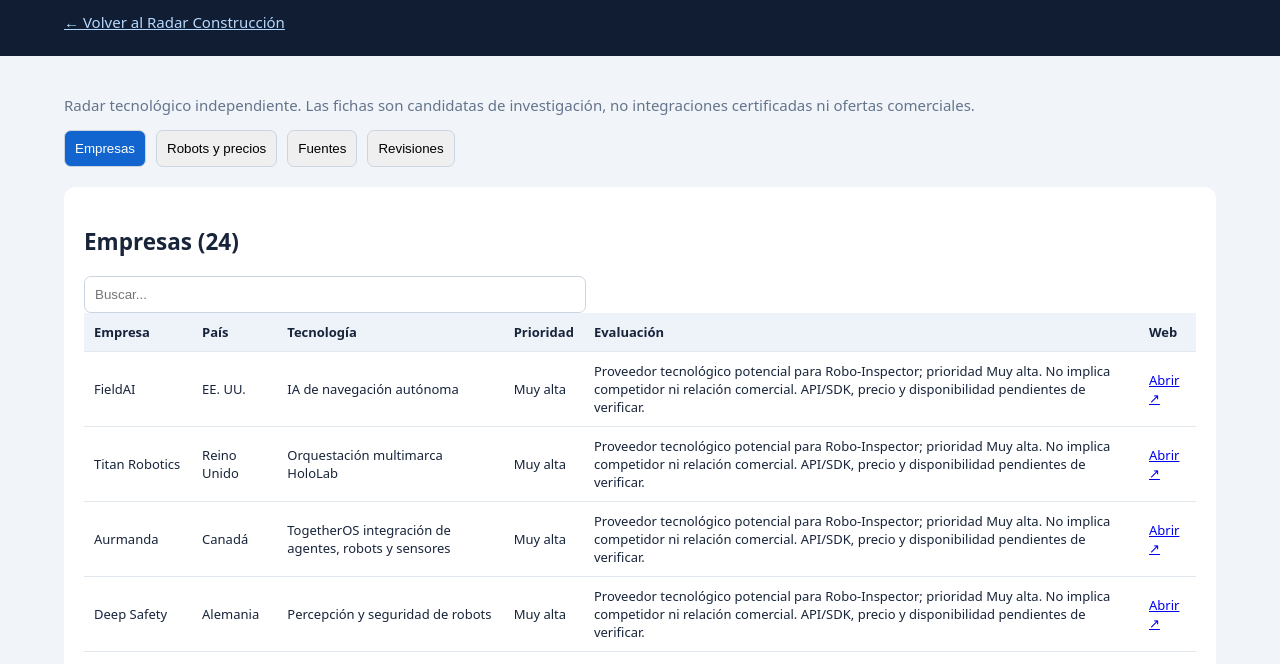
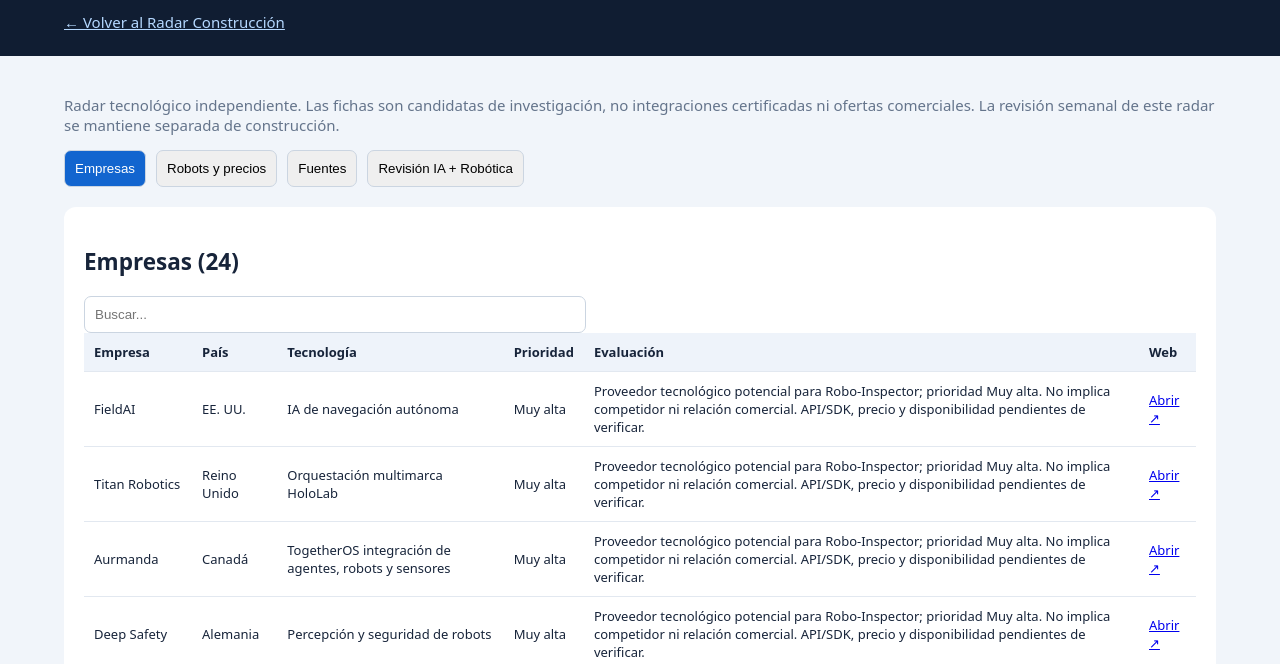
Before and after one commit to primitivo-carranza/pct-intelligence, a plain HTML site: page robotics.html in a window 1280 px wide. Shown: the part 128-792 px from the top of the page. Drawn offline with Linux system fonts and the light colour scheme.

Commit message:
Aislar radar de construcción y separar revisiones IA robótica

```diff
--- a/robotics.html
+++ b/robotics.html
@@ -1,6 +1,6 @@
-<!doctype html><html lang="es"><head><meta charset="utf-8"><meta name="viewport" content="width=device-width,initial-scale=1"><title>PCT · Radar IA + Robótica</title><style>body{margin:0;font:15px system-ui;background:#f1f5fa;color:#17243a}header{background:#101d32;color:#fff;padding:24px 5vw}header a{color:#b5d8ff}main{max-width:1400px;margin:auto;padding:24px 5vw}nav{display:flex;gap:10px;flex-wrap:wrap;margin-bottom:20px}button,input{padding:10px;border:1px solid #cbd5e1;border-radius:7px}button{cursor:pointer}button.active{background:#1265cf;color:white}section{background:white;border-radius:12px;padding:20px;margin-bottom:16px}table{width:100%;border-collapse:collapse}td,th{text-align:left;padding:10px;border-bottom:1px solid #e2e8f0;font-size:13px}th{background:#eef3fa}.scroll{overflow:auto}.muted{color:#64748b}.grid{display:flex;gap:15px;flex-wrap:wrap}.card{background:#edf4ff;padding:18px;border-radius:8px;min-width:170px}.card b{font-size:26px;display:block}</style></head><body><header><h1>◈ Radar IA + Robótica</h1><p>Robo-Inspector · PCT Engineering Resources</p><a href="index.html">← Volver al Radar Construcción</a></header><main><p class="muted">Radar tecnológico independiente. Las fichas son candidatas de investigación, no integraciones certificadas ni ofertas comerciales.</p><nav id="tabs"></nav><section id="view">Cargando…</section></main><script>
+<!doctype html><html lang="es"><head><meta charset="utf-8"><meta name="viewport" content="width=device-width,initial-scale=1"><title>PCT · Radar IA + Robótica</title><style>body{margin:0;font:15px system-ui;background:#f1f5fa;color:#17243a}header{background:#101d32;color:#fff;padding:24px 5vw}header a{color:#b5d8ff}main{max-width:1400px;margin:auto;padding:24px 5vw}nav{display:flex;gap:10px;flex-wrap:wrap;margin-bottom:20px}button,input{padding:10px;border:1px solid #cbd5e1;border-radius:7px}button{cursor:pointer}button.active{background:#1265cf;color:white}section{background:white;border-radius:12px;padding:20px;margin-bottom:16px}table{width:100%;border-collapse:collapse}td,th{text-align:left;padding:10px;border-bottom:1px solid #e2e8f0;font-size:13px}th{background:#eef3fa}.scroll{overflow:auto}.muted{color:#64748b}.grid{display:flex;gap:15px;flex-wrap:wrap}.card{background:#edf4ff;padding:18px;border-radius:8px;min-width:170px}.card b{font-size:26px;display:block}</style></head><body><header><h1>◈ Radar IA + Robótica</h1><p>Robo-Inspector · PCT Engineering Resources</p><a href="index.html">← Volver al Radar Construcción</a></header><main><p class="muted">Radar tecnológico independiente. Las fichas son candidatas de investigación, no integraciones certificadas ni ofertas comerciales. La revisión semanal de este radar se mantiene separada de construcción.</p><nav id="tabs"></nav><section id="view">Cargando…</section></main><script>
 const esc=x=>String(x??'').replace(/[&<>"']/g,c=>({'&':'&amp;','<':'&lt;','>':'&gt;','"':'&quot;',"'":'&#39;'}[c]));
-const sections={'Empresas':['companies',[['name','Empresa'],['country','País'],['specialty','Tecnología'],['priority','Prioridad'],['notes','Evaluación'],['source','Web']]],'Robots y precios':['models',[['manufacturer','Fabricante'],['name','Robot'],['price','Precio indicativo'],['integration','Integración'],['status','Estado']]],'Fuentes':['sources',[['name','Fuente'],['kind','Tipo'],['frequency','Revisión'],['source','Enlace']]],'Revisiones':['reviews',[['name','Fecha'],['summary','Hallazgos'],['actions','Acciones']]]};
+const sections={'Empresas':['companies',[['name','Empresa'],['country','País'],['specialty','Tecnología'],['priority','Prioridad'],['notes','Evaluación'],['source','Web']]],'Robots y precios':['models',[['manufacturer','Fabricante'],['name','Robot'],['price','Precio indicativo'],['integration','Integración'],['status','Estado']]],'Fuentes':['sources',[['name','Fuente'],['kind','Tipo'],['frequency','Revisión'],['source','Enlace']]],'Revisión IA + Robótica':['reviews',[['name','Fecha'],['summary','Hallazgos'],['actions','Acciones']]]};
 let data={},tab='Empresas';const key='pct-robotics-v1';
 function render(){document.getElementById('tabs').innerHTML=Object.keys(sections).map(k=>'<button data-tab="'+esc(k)+'" class="'+(k===tab?'active':'')+'">'+esc(k)+'</button>').join('');document.querySelectorAll('[data-tab]').forEach(b=>b.onclick=()=>{tab=b.dataset.tab;render()});let [k,fields]=sections[tab],rows=data[k]||[];document.getElementById('view').innerHTML='<h2>'+esc(tab)+' ('+rows.length+')</h2><input id="search" placeholder="Buscar..." style="width:min(95%,480px)"><div class="scroll" id="results"></div>';function draw(q=''){let filtered=rows.filter(r=>JSON.stringify(r).toLowerCase().includes(q.toLowerCase()));document.getElementById('results').innerHTML='<table><thead><tr>'+fields.map(f=>'<th>'+esc(f[1])+'</th>').join('')+'</tr></thead><tbody>'+filtered.map(r=>'<tr>'+fields.map(([f])=>'<td>'+((f==='source'&&/^https?:\/\//.test(r[f]||''))?'<a target="_blank" rel="noopener noreferrer" href="'+esc(r[f])+'">Abrir ↗</a>':esc(r[f]))+'</td>').join('')+'</tr>').join('')+'</tbody></table>'}draw();document.getElementById('search').oninput=e=>draw(e.target.value)}
 (async()=>{try{let r=await fetch('data/robotics-feed.json?ts='+Date.now(),{cache:'no-store'});if(!r.ok)throw Error('HTTP '+r.status);data=await r.json();localStorage.setItem(key,JSON.stringify(data))}catch(e){try{data=JSON.parse(localStorage.getItem(key)||'{}')}catch(_){data={}}}render()})();
```
